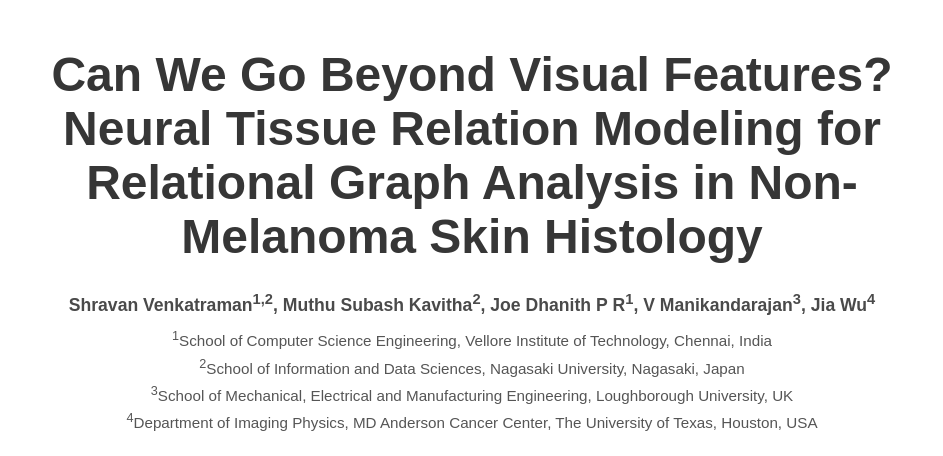
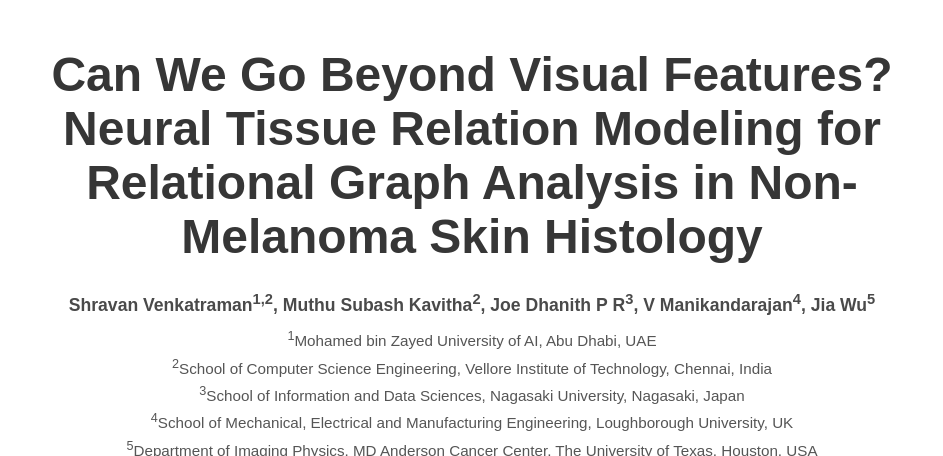
Before and after one commit to shravan-18/NTRM, a plain HTML site: page index.html in a window 1280 px wide. Shown: the top 456 px of the page, without its empty margins (168-1111 px from the left). Drawn offline with nearby package versions, Linux system fonts and the light colour scheme; some icons are missing; a web font is replaced by a local one.

Commit message:
Updated project page

```diff
--- a/index.html
+++ b/index.html
@@ -51,22 +51,23 @@
               Muthu&nbsp;Subash&nbsp;Kavitha<sup>2</sup>,
             </span>
             <span class="author-block">
-              Joe&nbsp;Dhanith&nbsp;P&nbsp;R<sup>1</sup>,
+              Joe&nbsp;Dhanith&nbsp;P&nbsp;R<sup>3</sup>,
             </span>
             <span class="author-block">
-              V&nbsp;Manikandarajan<sup>3</sup>,
+              V&nbsp;Manikandarajan<sup>4</sup>,
             </span>
             <span class="author-block">
-              Jia&nbsp;Wu<sup>4</sup>
+              Jia&nbsp;Wu<sup>5</sup>
             </span>
           </div>
 
           <!-- Affiliations Section -->
           <div class="publication-authors" style="font-size: 0.95rem; color: #555; line-height: 1.6;">
-            <span class="author-block"><sup>1</sup>School of Computer Science Engineering, Vellore Institute of Technology, Chennai, India</span><br>
-            <span class="author-block"><sup>2</sup>School of Information and Data Sciences, Nagasaki University, Nagasaki, Japan</span><br>
-            <span class="author-block"><sup>3</sup>School of Mechanical, Electrical and Manufacturing Engineering, Loughborough University, UK</span><br>
-            <span class="author-block"><sup>4</sup>Department of Imaging Physics, MD Anderson Cancer Center, The University of Texas, Houston, USA</span>
+            <span class="author-block"><sup>1</sup>Mohamed bin Zayed University of AI, Abu Dhabi, UAE</span><br>
+            <span class="author-block"><sup>2</sup>School of Computer Science Engineering, Vellore Institute of Technology, Chennai, India</span><br>
+            <span class="author-block"><sup>3</sup>School of Information and Data Sciences, Nagasaki University, Nagasaki, Japan</span><br>
+            <span class="author-block"><sup>4</sup>School of Mechanical, Electrical and Manufacturing Engineering, Loughborough University, UK</span><br>
+            <span class="author-block"><sup>5</sup>Department of Imaging Physics, MD Anderson Cancer Center, The University of Texas, Houston, USA</span>
           </div>
 
           <br>
```
Also changed, not shown: 1 other file.
